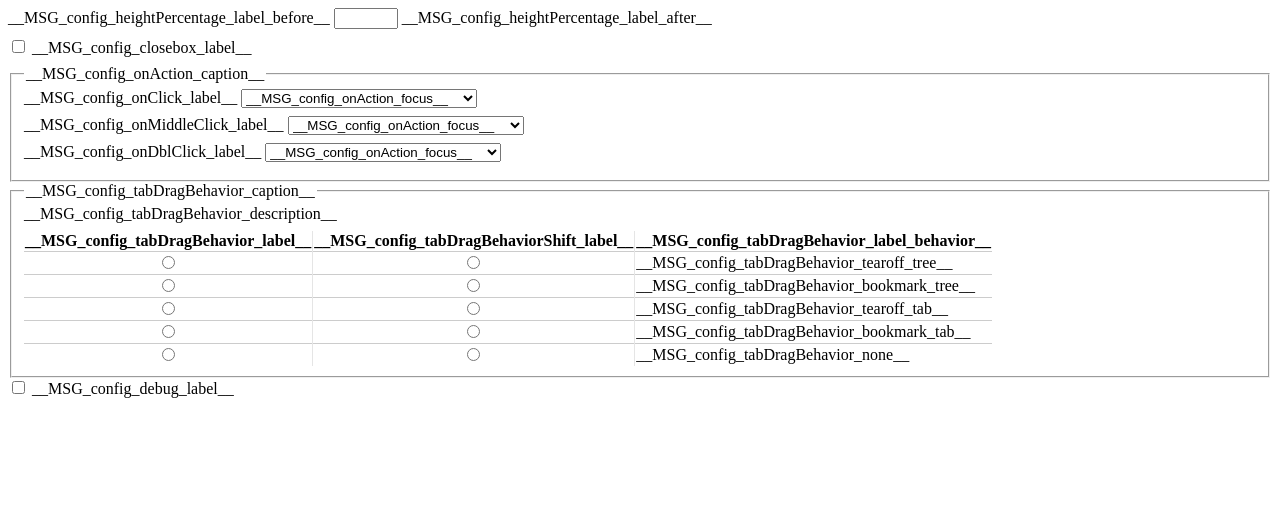
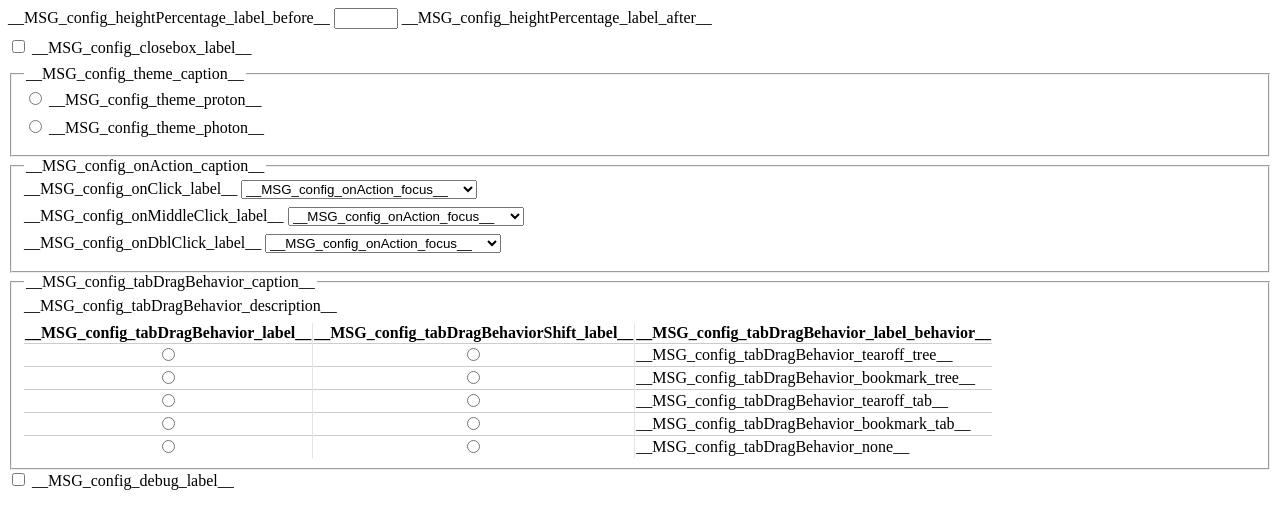
Before and after one commit to piroor/tst-active-tab-in-collapsed-tree, a website with bundled scripts: page options/options.html in a window 1280 px wide. Built offline with nearby package versions, Linux system fonts and the light colour scheme.

Commit message:
Add option UI for theme

```diff
--- a/_locales/en/messages.json
+++ b/_locales/en/messages.json
@@ -8,6 +8,10 @@
   "config_heightPercentage_label_after":  { "message": "% height on parent tabs" },
 
   "config_closebox_label":    { "message": "Show closebox for the last active tab" },
+
+  "config_theme_caption": { "message": "Theme" },
+  "config_theme_proton":  { "message": "Proton" },
+  "config_theme_photon":  { "message": "Photon" },
 
   "config_onAction_caption":    { "message": "Action on last active tab on a collapsed tree" },
   "config_onAction_focus":      { "message": "Focus to the tab" },
--- a/_locales/ja/messages.json
+++ b/_locales/ja/messages.json
@@ -8,6 +8,10 @@
   "config_heightPercentage_label_after":  { "message": "%の高さで表示する" },
 
   "config_closebox_label":    { "message": "最後にアクティブだったタブにクローズボックスを表示する" },
+
+  "config_theme_caption": { "message": "テーマ" },
+  "config_theme_proton":  { "message": "Proton" },
+  "config_theme_photon":  { "message": "Photon" },
 
   "config_onAction_caption":    { "message": "折りたたまれたツリーで最後にアクティブだったタブに対する操作" },
   "config_onAction_focus":      { "message": "タブを選択する" },
--- a/options/options.html
+++ b/options/options.html
@@ -22,6 +22,17 @@
     <p><label><input id="closebox"
                      type="checkbox">
              __MSG_config_closebox_label__</label></p>
+    <fieldset>
+      <legend>__MSG_config_theme_caption__</legend>
+      <p><label><input name="theme"
+                       type="radio"
+                       value="proton">
+               __MSG_config_theme_proton__</label></p>
+      <p><label><input name="theme"
+                       type="radio"
+                       value="photon">
+               __MSG_config_theme_photon__</label></p>
+    </fieldset>
 
     <fieldset>
       <legend>__MSG_config_onAction_caption__</legend>
```
